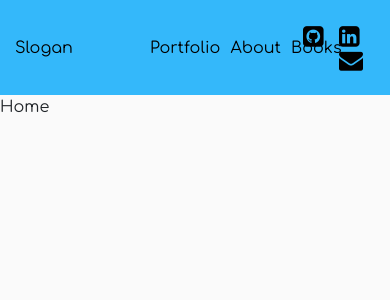
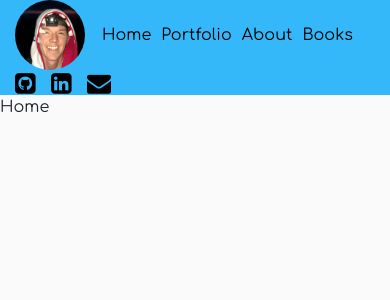
Before and after one commit to shawnsull3/portfolio, a React (Create React App) app: page / in a window 390 px wide. Shown: the top 300 px of the page. Built offline with nearby package versions, Linux system fonts and the light colour scheme.

Commit message:
Add avatar, fix responsive format errors

```diff
--- a/src/components/Header.js
+++ b/src/components/Header.js
@@ -1,26 +1,32 @@
 import React from 'react';
 import { Link } from 'react-router-dom';
 import { withRouter } from 'react-router';
+import portrait from './About/Images/portrait.jpg';
 import '../styles/Header.css';
 
 const Header = () => {
 
     return (
         <div className='row header align-items-center'>
-          <div className='col-4'>Slogan</div>
-          <div className='col-4 justify-content-around'>
-            <Link to='/portfolio' style={{ textDecoration: 'none' }} className='navLink'>
+          <div className='col-2 col-sm-2'>
+          <img className='avatar' src={portrait} alt='portrait of shawn' />
+          </div>
+          <div className='col-10 col-sm-8 justify-content-around text-center'>
+            <Link to='/' className='navLink'>
+              Home
+            </Link>
+            <Link to='/portfolio' className='navLink'>
               Portfolio
             </Link>
-            <Link to='/about' style={{ textDecoration: 'none' }} className='navLink'>
+            <Link to='/about' className='navLink'>
               About
             </Link>
-            <Link to='/books' style={{ textDecoration: 'none' }} className='navLink'>
+            <Link to='/books' className='navLink'>
               Books
             </Link>
           </div>
-          <div className='col-4'>
-            <div className='row justify-content-end'>
+          <div className='col-12 col-sm-2'>
+            <div className='row'>
               <i onClick={() => window.open('https://github.com/shawnsull3')} className="fa fa-github-square contact-icons" aria-hidden="true"></i>
               <i onClick={() => window.open('https://www.linkedin.com/in/shawnsull3/')} className="fa fa-linkedin-square contact-icons" aria-hidden="true"></i>
               <i onClick={() => window.open('mailto:sullivansm3@gmail.com')} className="fa fa-envelope contact-icons" aria-hidden="true"></i>
```
